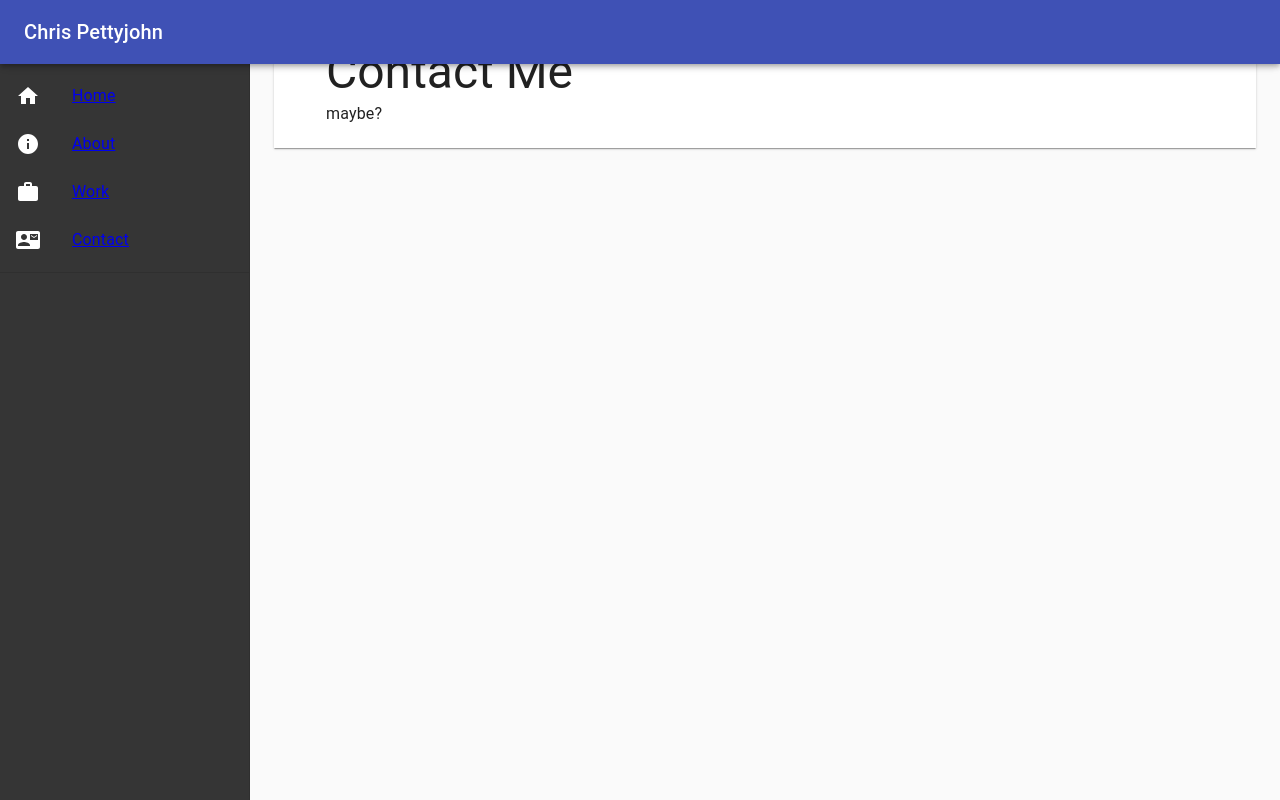
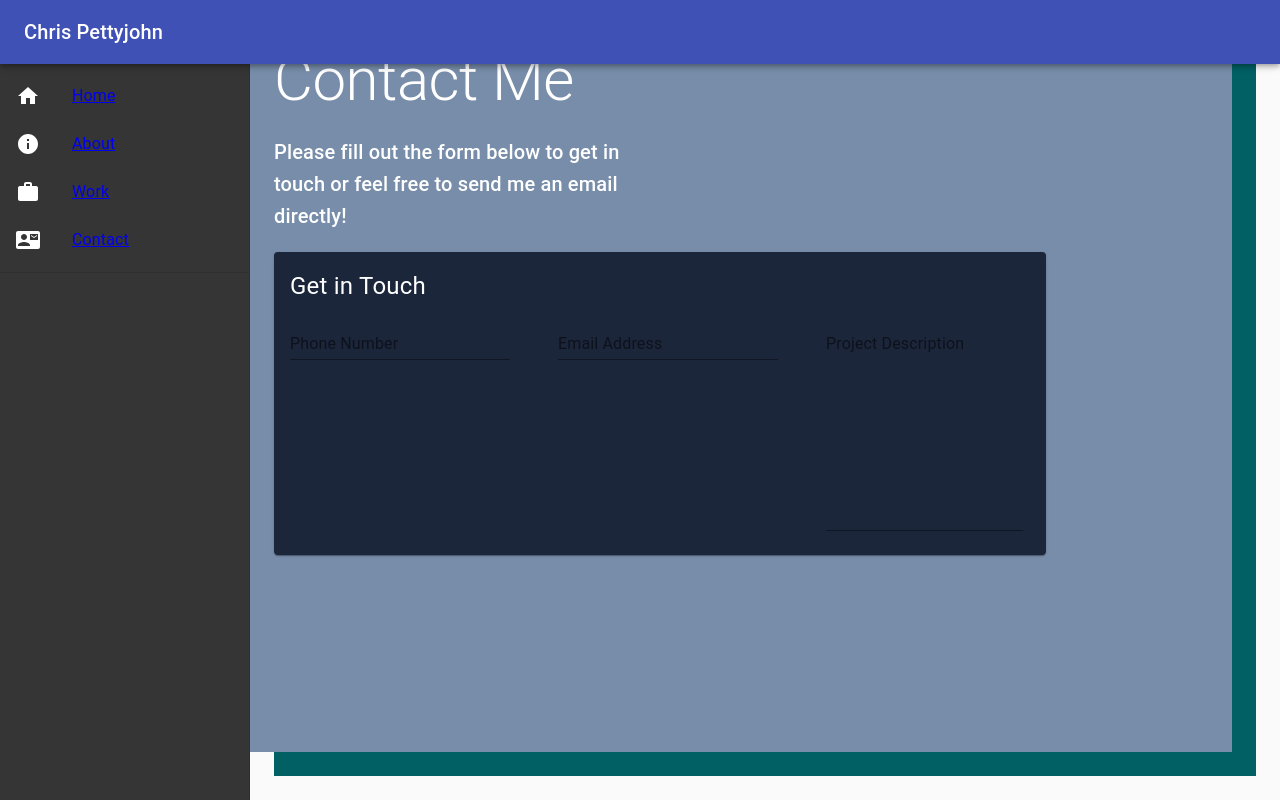
Before and after one commit to chrismpettyjohn/imchris.dev, a React (Create React App) app: page /contact in a window 1280 px wide. Built offline with nearby package versions, Linux system fonts and the light colour scheme.

Commit message:
Bad attempt to fix styling issues

```diff
--- a/src/pages/SitePages.tsx
+++ b/src/pages/SitePages.tsx
@@ -4,9 +4,25 @@ import {WorkPage} from './work/WorkPage';
 import {AboutPage} from './about/AboutPage';
 import {Switch, Router, Route} from 'wouter';
 import {ContactPage} from './contact/ContactPage';
+import {createStyles, makeStyles, Grid} from '@material-ui/core';
+
+const useStyles = makeStyles(() =>
+  createStyles({
+    root: {
+      background: '#006064',
+      color: 'white',
+      minHeight: '100%',
+      width: '100%',
+    },
+  })
+);
 
 export function SitePages() {
+  const classes = useStyles();
+
   return (
+    <Grid container className={classes.root}>
+      <Grid item sm={12} style={{marginTop: '2%'}}>
         <Router>
           <Switch>
             <Route path="/">
@@ -23,5 +39,7 @@ export function SitePages() {
             </Route>
           </Switch>
         </Router>
+      </Grid>
+    </Grid>
   );
 }
--- a/src/pages/about/AboutPage.tsx
+++ b/src/pages/about/AboutPage.tsx
@@ -5,10 +5,6 @@ const useStyles = makeStyles(() =>
   createStyles({
     root: {
       background: '#284b63',
-      borderRadius: 0,
-      color: 'white',
-      display: 'flex',
-      padding: '5%',
     },
     media: {
       height: 500,
--- a/src/pages/contact/ContactPage.tsx
+++ b/src/pages/contact/ContactPage.tsx
@@ -1,24 +1,30 @@
 import React from 'react';
 import {
-  Card,
-  CardActionArea,
-  CardContent,
   createStyles,
   Grid,
   makeStyles,
   Typography,
+  Card,
+  CardContent,
+  TextField,
 } from '@material-ui/core';
 
 const useStyles = makeStyles(() =>
   createStyles({
     root: {
-      flexGrow: 1,
-      borderRadius: 0,
-      padding: 4,
+      background: '#778da9',
+      minHeight: '100%',
+      width: '100%',
     },
-    media: {
-      height: 500,
-      width: 400,
+    card: {
+      background: '#1b263b',
+      color: 'white',
+    },
+    title: {
+      fontSize: 24,
+    },
+    formInput: {
+      color: 'white',
     },
   })
 );
@@ -27,18 +33,45 @@ export function ContactPage() {
   const classes = useStyles();
 
   return (
-    <Card className={classes.root} id="home-page">
-      <CardActionArea>
-        <CardContent>
-          <Grid container spacing={4}>
-            <Grid item></Grid>
-            <Grid item>
-              <Typography variant="h3">Contact Me</Typography>
-              <Typography variant="subtitle1">maybe?</Typography>
+    <Grid container className={classes.root} spacing={6}>
+      <Grid item xl={12}>
+        <Typography variant="h2">Contact Me</Typography>
+        <br />
+        <Typography variant="h6" style={{width: '50%'}}>
+          Please fill out the form below to get in touch or feel free to send me
+          an email directly!
+        </Typography>
+        <br />
+        <Card className={classes.card}>
+          <CardContent>
+            <Typography className={classes.title} gutterBottom>
+              Get in Touch
+            </Typography>
+            <Grid container spacing={6}>
+              <Grid item xl={6}>
+                <TextField
+                  className={classes.formInput}
+                  label="Phone Number"
+                  type="phone"
+                  fullWidth
+                />
+              </Grid>
+              <Grid item xl={6}>
+                <TextField label="Email Address" type="phone" fullWidth />
+              </Grid>
+              <Grid item xl={12}>
+                <TextField
+                  label="Project Description"
+                  type="phone"
+                  fullWidth
+                  multiline={true}
+                  rows={10}
+                />
+              </Grid>
             </Grid>
-          </Grid>
-        </CardContent>
-      </CardActionArea>
-    </Card>
+          </CardContent>
+        </Card>
+      </Grid>
+    </Grid>
   );
 }
--- a/src/pages/home/HomePage.tsx
+++ b/src/pages/home/HomePage.tsx
@@ -23,10 +23,6 @@ const useStyles = makeStyles(() =>
   createStyles({
     root: {
       background: '#006064',
-      borderRadius: 0,
-      color: 'white',
-      display: 'flex',
-      padding: '5%',
     },
     media: {
       height: 500,
--- a/src/pages/work/WorkPage.tsx
+++ b/src/pages/work/WorkPage.tsx
@@ -1,18 +1,12 @@
 import React from 'react';
+import {ProjectCard} from './project-card/ProjectCard';
+import {ProjectCardProps} from './project-card/ProjectCard.types';
 import {createStyles, Grid, makeStyles, Typography} from '@material-ui/core';
-import {ProjectCardProps} from './project-card/ProjectCard.types';
-import {ProjectCard} from './project-card/ProjectCard';
 
 const useStyles = makeStyles(() =>
   createStyles({
     root: {
       background: '#284b63',
-      borderRadius: 0,
-      color: 'white',
-      display: 'flex',
-      padding: '5%',
-      minHeight: '100%',
-      minWidth: '100%',
     },
     media: {
       height: 500,
```
Lines whose indentation alone changed are shown as unchanged.
